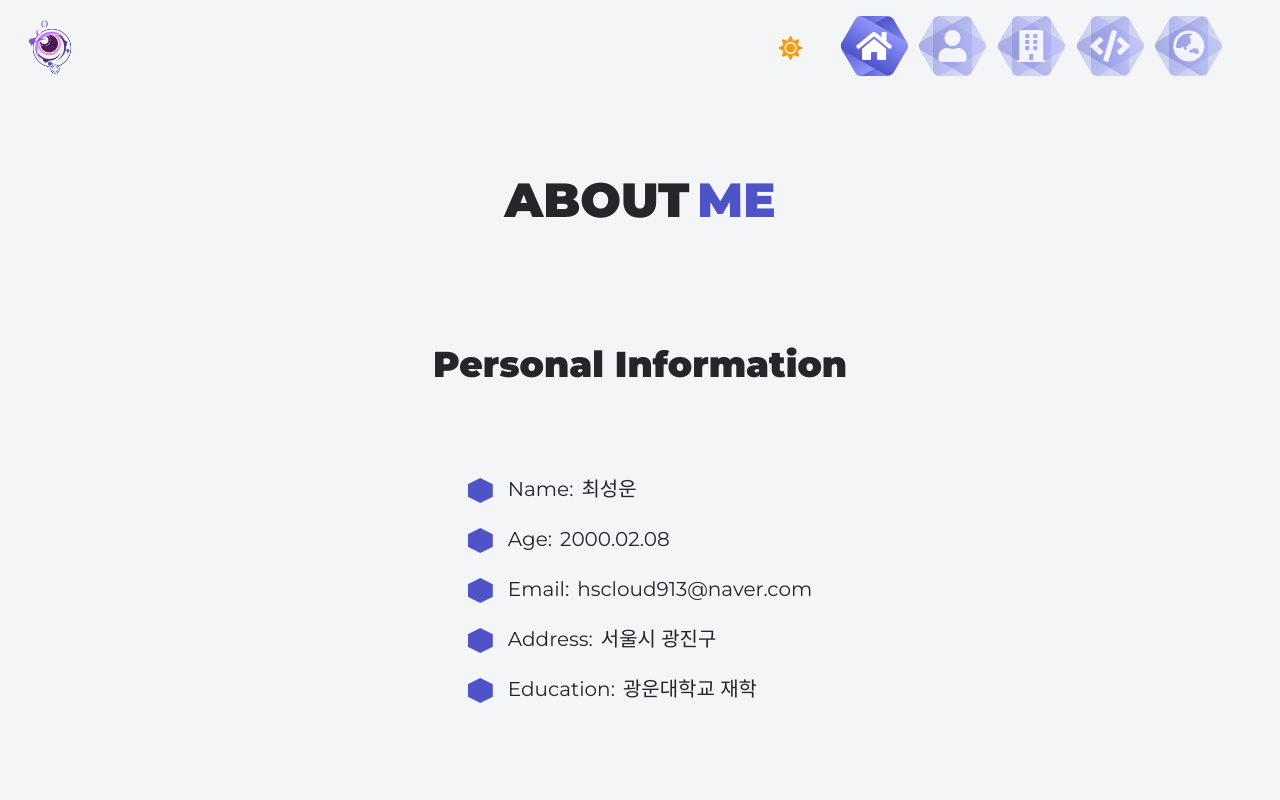
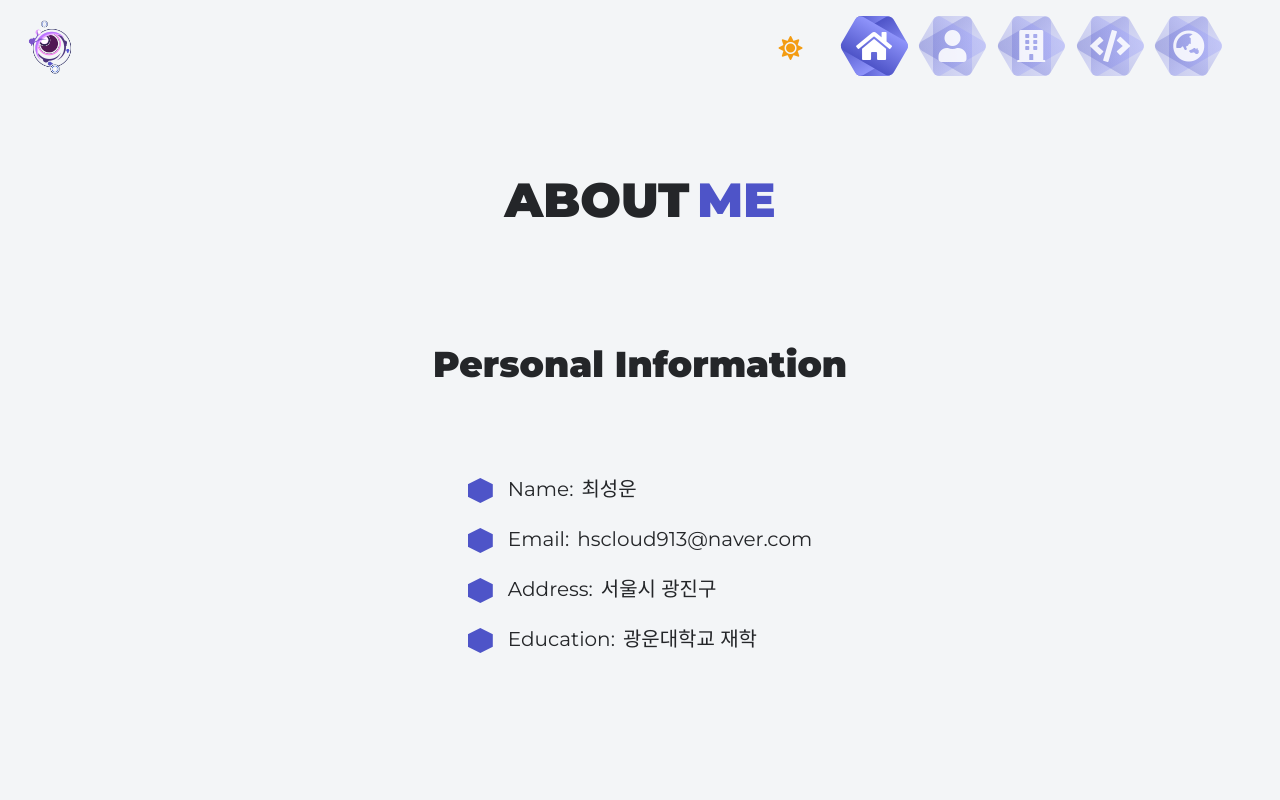
Before and after one commit to HSCloud913/Portfolio, a React (Vite) app: page /#/about in a window 1280 px wide. Shown: the top 800 px of the page. Built offline with nearby package versions, Linux system fonts and the light colour scheme; a web font is replaced by a local one.

Commit message:
Fix : About 페이지에서 생년월일 제거

```diff
--- a/src/pages/About/About.tsx
+++ b/src/pages/About/About.tsx
@@ -22,10 +22,6 @@ const About: React.FC = () => {
                     <Description className="ml-[40px] text-xl">
                         Name:
                         <span className="ml-2">최성운</span>
-                    </Description>
-                    <Description className="ml-[40px] text-xl">
-                        Age:
-                        <span className="ml-2">2000.02.08</span>
                     </Description>
                     <Description className="ml-[40px] text-xl">
                         Email:
```
